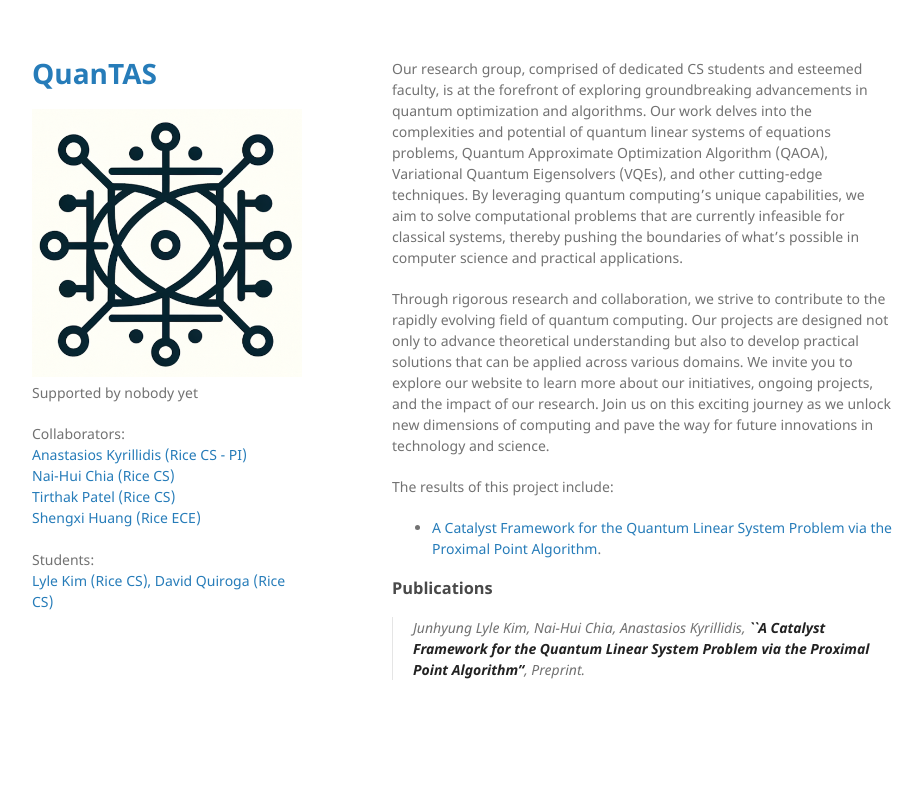
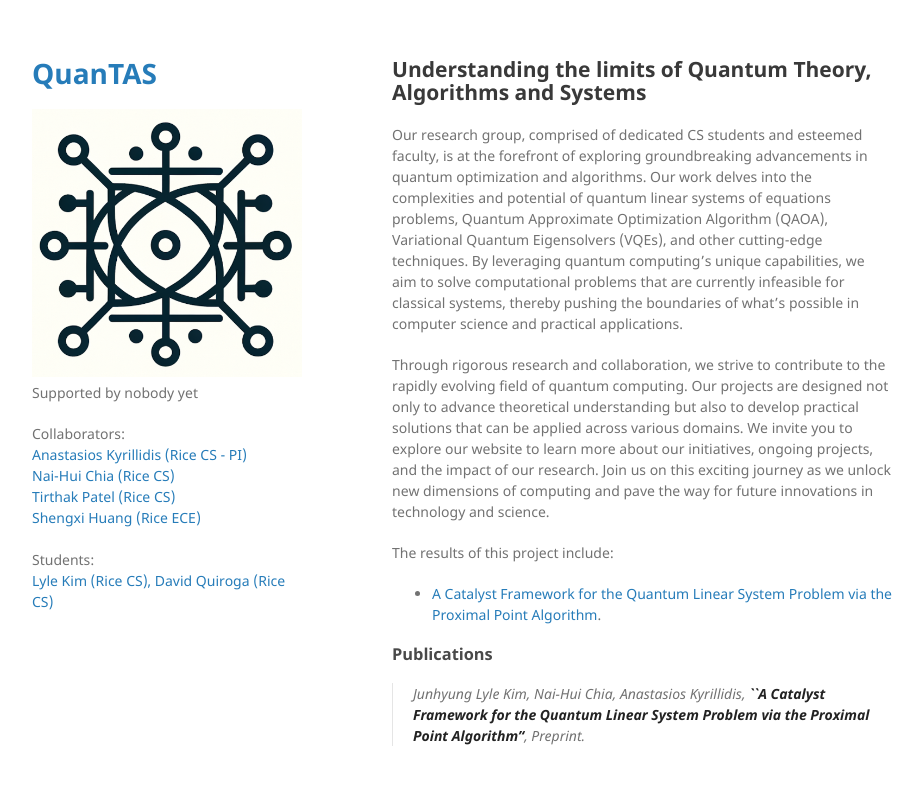
Before and after one commit to akyrillidis/explore-quantum, a Jekyll site: the page built from index.md, in a window 1280 px wide. Shown: the top 785 px of the page, without its empty margins (178-1101 px from the left). Built offline with Jekyll 4.4.1, drawn with Linux system fonts in a browser that asks for light colours; our own code applies the rules of GitHub Pages for plain Markdown files.

Commit message:
Update index.md

```diff
--- a/index.md
+++ b/index.md
@@ -1,6 +1,8 @@
 ---
 layout: default
 ---
+
+## Understanding the limits of Quantum Theory, Algorithms and Systems
 
 Our research group, comprised of dedicated CS students and esteemed faculty, is at the forefront of exploring groundbreaking advancements in quantum optimization and algorithms. Our work delves into the complexities and potential of quantum linear systems of equations problems, Quantum Approximate Optimization Algorithm (QAOA), Variational Quantum Eigensolvers (VQEs), and other cutting-edge techniques. By leveraging quantum computing's unique capabilities, we aim to solve computational problems that are currently infeasible for classical systems, thereby pushing the boundaries of what's possible in computer science and practical applications.
 
```
